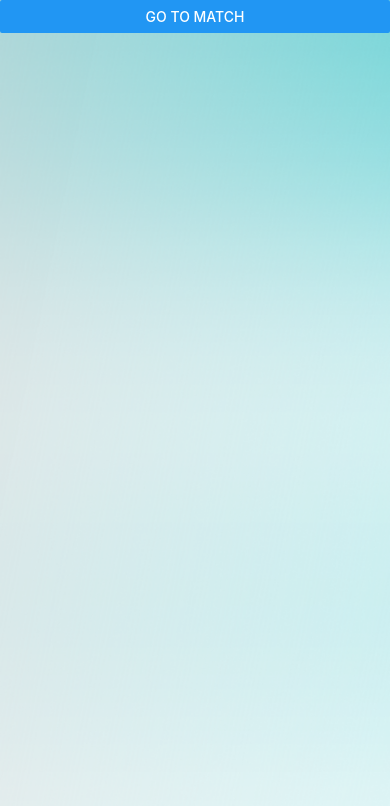
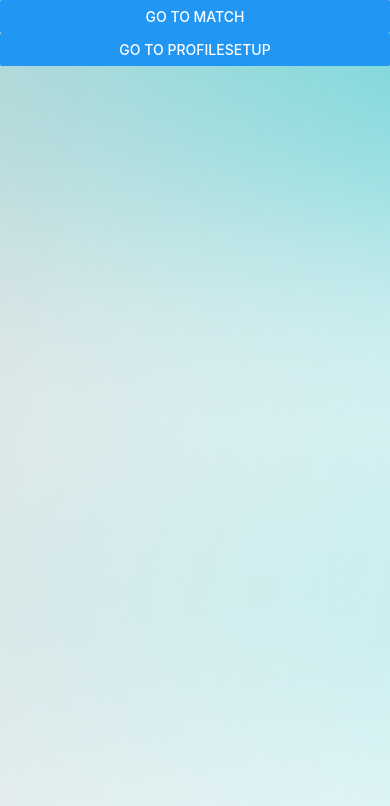
Before and after one commit to SeeYouCU/SeeYouCU-Frontend, a React Native app: screen /Home in a window 390 px wide. Shown: the top 806 px of the page. Built offline with nearby package versions, Linux system fonts and the light colour scheme.

Commit message:
add profilesetup route

```diff
--- a/App.js
+++ b/App.js
@@ -5,6 +5,7 @@ import Home from './routes/Home';
 import Setup from './routes/Setup';
 import Interests from './routes/Interests';
 import Match from './routes/Match';
+import ProfileSetup from './routes/ProfileSetup';
 
 const Stack = createNativeStackNavigator();
 
@@ -19,6 +20,7 @@ function App() {
         <Stack.Screen name="Setup" component={Setup} />
         <Stack.Screen name="Interests" component={Interests} />
         <Stack.Screen name="Match" component={Match} />
+        <Stack.Screen name="ProfileSetup" component={ProfileSetup} />
       </Stack.Navigator>
     </NavigationContainer>
   );
--- a/routes/Home.js
+++ b/routes/Home.js
@@ -7,6 +7,7 @@ export default function Home({ navigation }) {
       source={require('../public/bg.png')}
       style={styles.container}>
       <Button title="Go to Match" onPress={() => navigation.navigate('Match')} />
+      <Button title="Go to ProfileSetup" onPress={() => navigation.navigate('ProfileSetup')} />
     </ImageBackground>
   );
 }
--- a/routes/ProfileSetup.js
+++ b/routes/ProfileSetup.js
@@ -59,7 +59,7 @@ export default function ProfileSetup({navigation}) {
 
       <Text>Graduation year</Text>
 
-      <Button title="Next"/>
+      <Button title="Next" />
     </View>
   );
 }
```
